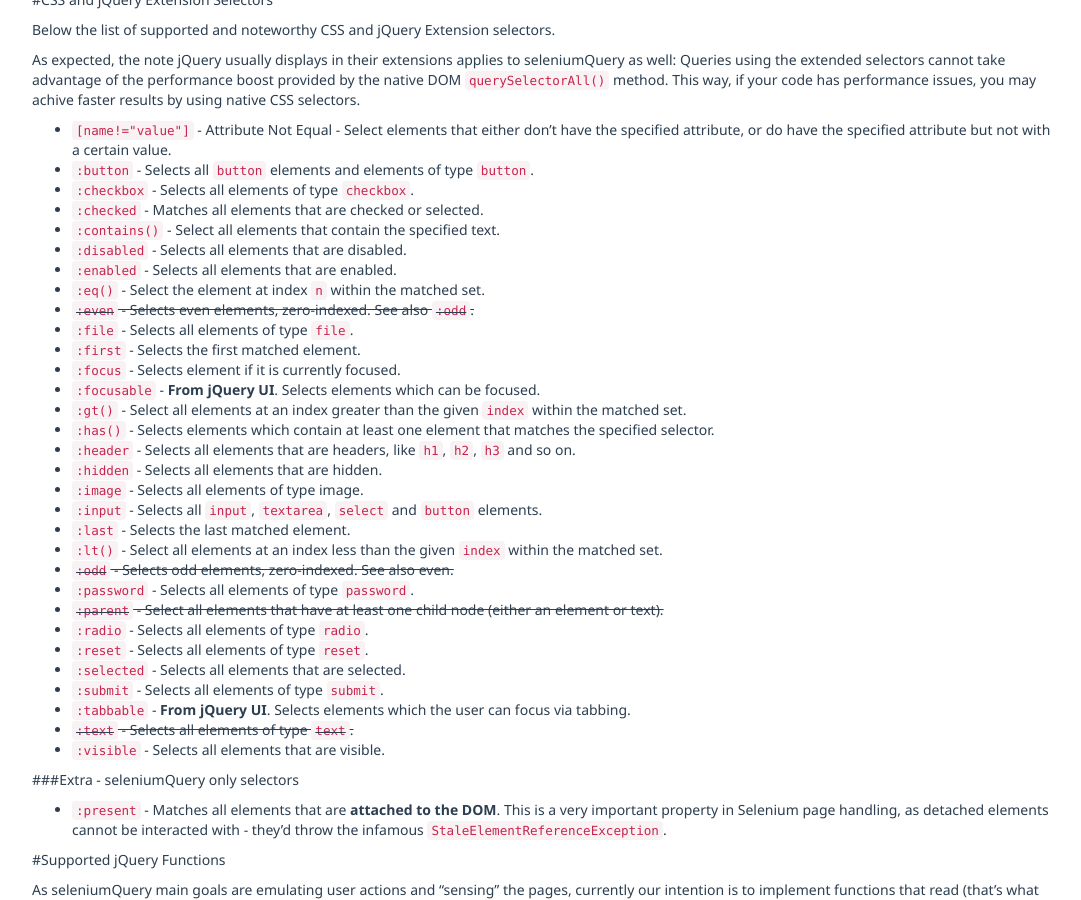
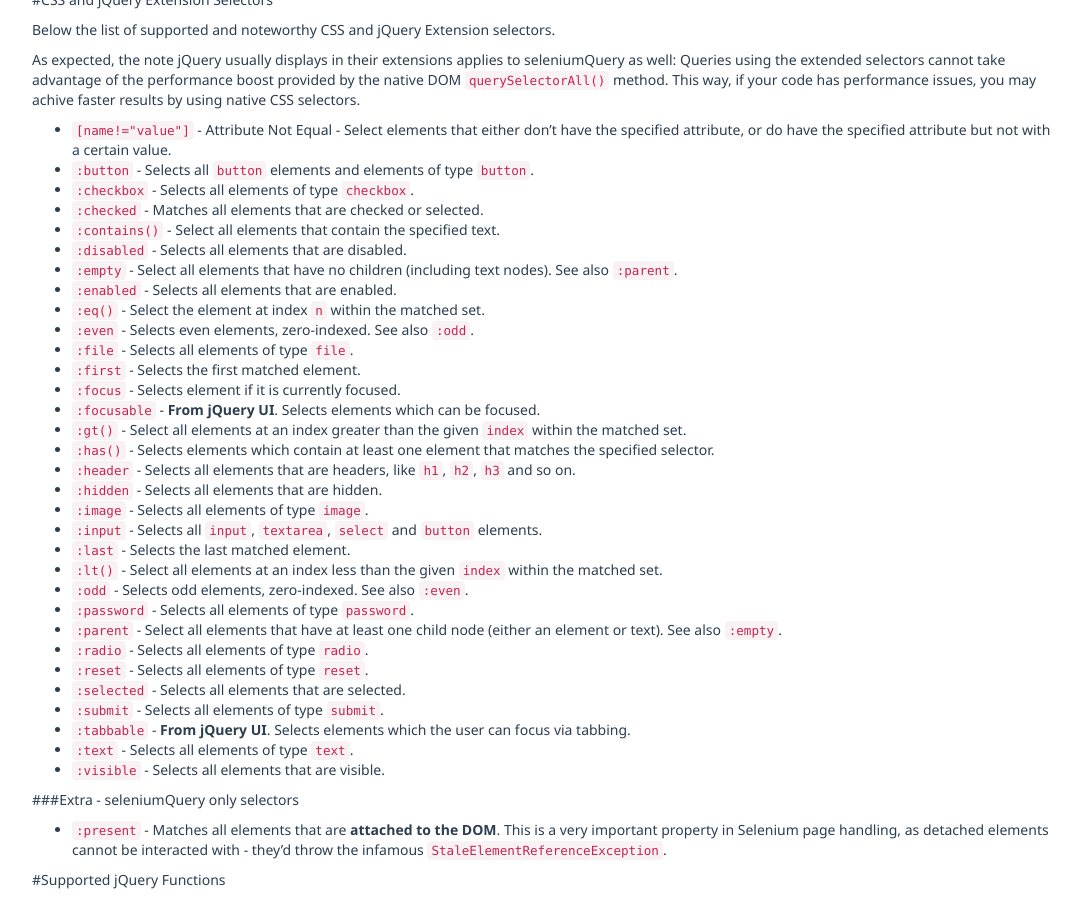
Before and after one commit to seleniumQuery/seleniumquery.github.io, a Jekyll site: the page built from index.html, in a window 1280 px wide and 900 px high, scrolled down 3055 px. Shown: the whole window, without its empty margins (96-1177 px from the left). Built offline with Jekyll 4.4.1, drawn with Linux system fonts in a browser that asks for light colours; the list of posts is cut into pages by our own code.

Commit message:
Updated page

```diff
--- a/_posts/2014-05-21-seleniumQuery.md
+++ b/_posts/2014-05-21-seleniumQuery.md
@@ -187,9 +187,10 @@
 - [`:checked`](https://api.jquery.com/checked-selector/) - Matches all elements that are checked or selected.
 - [`:contains()`](http://api.jquery.com/contains-selector/) - Select all elements that contain the specified text.
 - [`:disabled`](http://api.jquery.com/disabled-selector/) - Selects all elements that are disabled.
+- [`:empty`](http://api.jquery.com/empty-selector/) - Select all elements that have no children (including text nodes). See also `:parent`.
 - [`:enabled`](http://api.jquery.com/enabled-selector/) - Selects all elements that are enabled.
 - [`:eq()`](http://api.jquery.com/eq-selector/) - Select the element at index `n` within the matched set.
-- ~~[`:even`](http://api.jquery.com/even-selector/) - Selects even elements, zero-indexed. See also `:odd`.~~
+- [`:even`](http://api.jquery.com/even-selector/) - Selects even elements, zero-indexed. See also `:odd`.
 - [`:file`](http://api.jquery.com/file-selector/) - Selects all elements of type `file`.
 - [`:first`](http://api.jquery.com/first-selector/) -  Selects the first matched element.
 - [`:focus`](http://api.jquery.com/focus-selector/) - Selects element if it is currently focused.
@@ -198,19 +199,19 @@
 - [`:has()`](http://api.jquery.com/has-selector/) - Selects elements which contain at least one element that matches the specified selector.
 - [`:header`](http://api.jquery.com/header-selector/) - Selects all elements that are headers, like `h1`, `h2`, `h3` and so on.
 - [`:hidden`](http://api.jquery.com/hidden-selector/) - Selects all elements that are hidden.
-- [`:image`](http://api.jquery.com/image-selector/) -  Selects all elements of type image.
+- [`:image`](http://api.jquery.com/image-selector/) -  Selects all elements of type `image`.
 - [`:input`](http://api.jquery.com/input-selector/) - Selects all `input`, `textarea`, `select` and `button` elements.
 - [`:last`](http://api.jquery.com/last-selector/) - Selects the last matched element.
 - [`:lt()`](http://api.jquery.com/lt-selector/) - Select all elements at an index less than the given `index` within the matched set.
-- ~~[`:odd`](http://api.jquery.com/odd-selector/) -  Selects odd elements, zero-indexed. See also even.~~
+- [`:odd`](http://api.jquery.com/odd-selector/) -  Selects odd elements, zero-indexed. See also `:even`.
 - [`:password`](http://api.jquery.com/password-selector/) - Selects all elements of type `password`.
-- ~~[`:parent`](http://api.jquery.com/parent-selector/) - Select all elements that have at least one child node (either an element or text).~~
+- [`:parent`](http://api.jquery.com/parent-selector/) - Select all elements that have at least one child node (either an element or text). See also `:empty`.
 - [`:radio`](http://api.jquery.com/radio-selector/) - Selects all elements of type `radio`.
 - [`:reset`](http://api.jquery.com/reset-selector/) - Selects all elements of type `reset`.
 - [`:selected`](http://api.jquery.com/selected-selector/) - Selects all elements that are selected.
 - [`:submit`](http://api.jquery.com/submit-selector/) - Selects all elements of type `submit`.
 - [`:tabbable`](http://api.jqueryui.com/tabbable-selector/) - **From [jQuery UI](http://api.jqueryui.com/category/selectors/)**. Selects elements which the user can focus via tabbing.
-- ~~[`:text`](http://api.jquery.com/text-selector/) - Selects all elements of type `text`.~~
+- [`:text`](http://api.jquery.com/text-selector/) - Selects all elements of type `text`.
 - [`:visible`](http://api.jquery.com/visible-selector/) - Selects all elements that are visible.
 
 ###Extra - seleniumQuery only selectors
```
